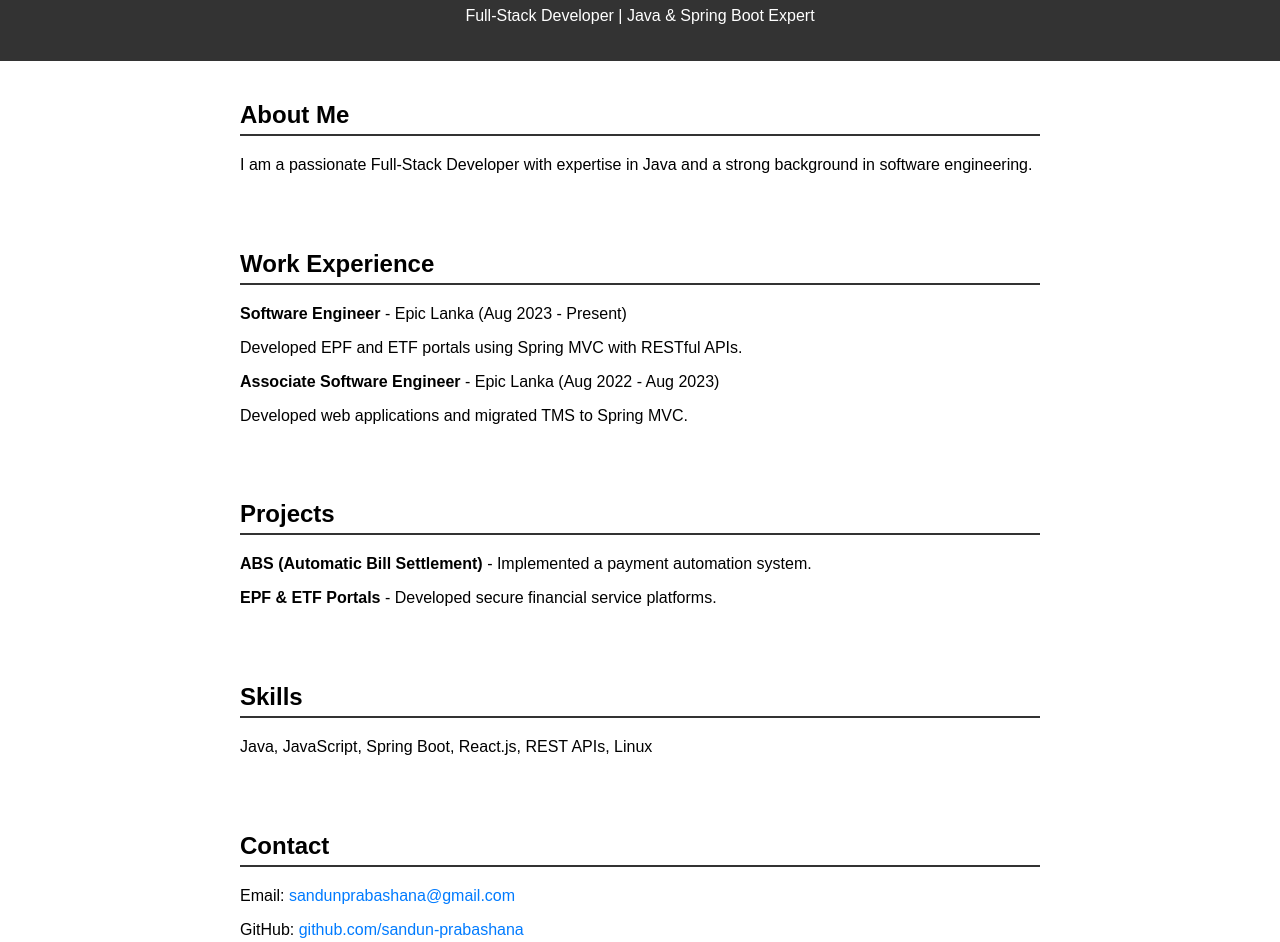
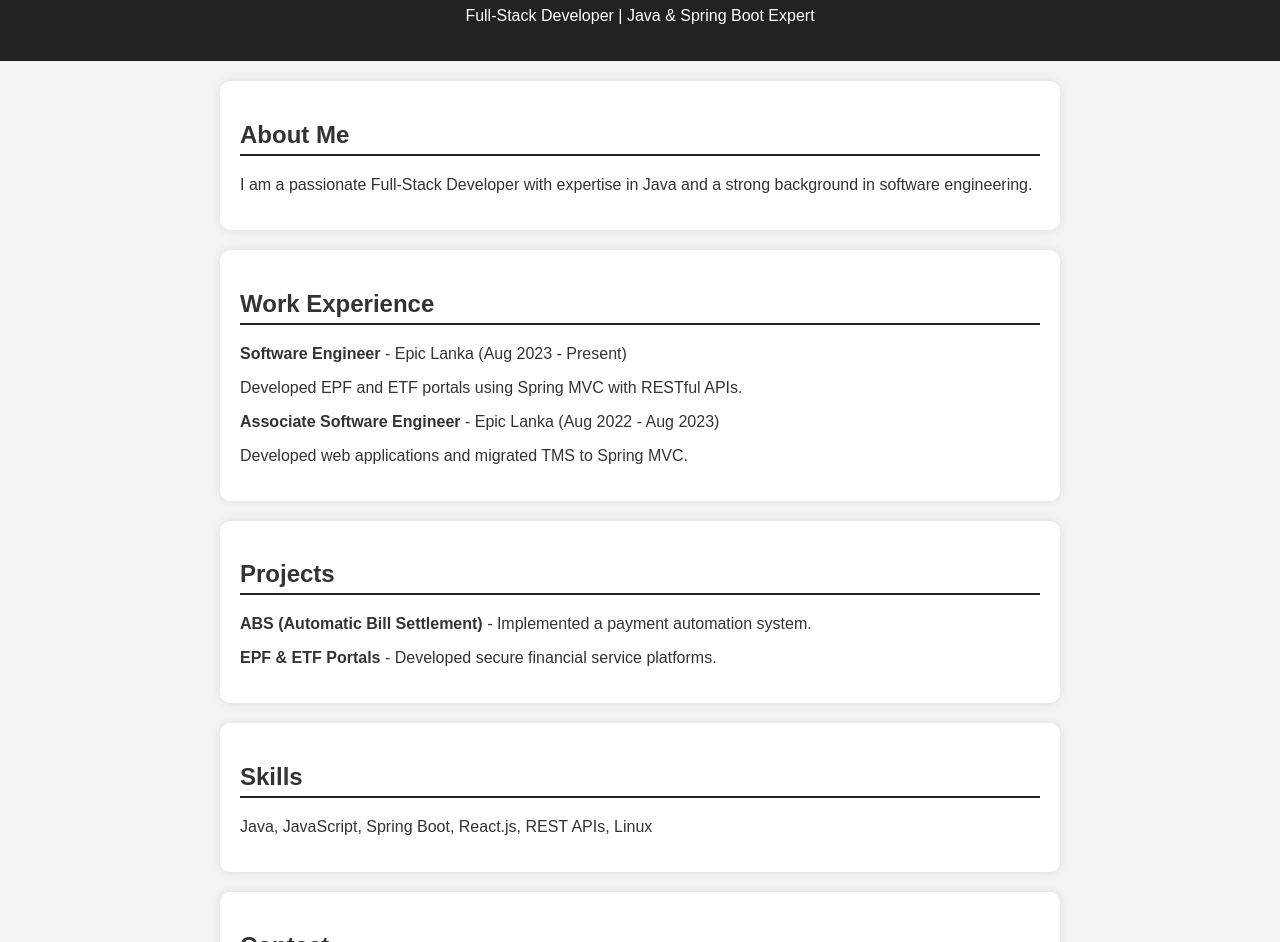
Before and after one commit to sandun-prabashana/portfolio, a plain HTML site: page index.html in a window 1280 px wide. Shown: the part 93-1035 px from the top of the page. Drawn offline with Linux system fonts and the light colour scheme.

Commit message:
Added advanced styling and animations

```diff
--- a/index.html
+++ b/index.html
@@ -4,13 +4,7 @@
     <meta charset="UTF-8">
     <meta name="viewport" content="width=device-width, initial-scale=1.0">
     <title>Sandun Prabashana | Portfolio</title>
-    <style>
-        body { font-family: Arial, sans-serif; margin: 0; padding: 0; }
-        header { background: #333; color: white; text-align: center; padding: 20px; }
-        section { padding: 20px; max-width: 800px; margin: auto; }
-        h2 { border-bottom: 2px solid #333; padding-bottom: 5px; }
-        .contact a { text-decoration: none; color: #007BFF; }
-    </style>
+    <link rel="stylesheet" href="styles.css">
 </head>
 <body>
     <header>
@@ -18,12 +12,12 @@
         <p>Full-Stack Developer | Java & Spring Boot Expert</p>
     </header>
 
-    <section>
+    <section id="about">
         <h2>About Me</h2>
         <p>I am a passionate Full-Stack Developer with expertise in Java and a strong background in software engineering.</p>
     </section>
 
-    <section>
+    <section id="experience">
         <h2>Work Experience</h2>
         <p><b>Software Engineer</b> - Epic Lanka (Aug 2023 - Present)</p>
         <p>Developed EPF and ETF portals using Spring MVC with RESTful APIs.</p>
@@ -32,22 +26,24 @@
         <p>Developed web applications and migrated TMS to Spring MVC.</p>
     </section>
 
-    <section>
+    <section id="projects">
         <h2>Projects</h2>
         <p><b>ABS (Automatic Bill Settlement)</b> - Implemented a payment automation system.</p>
         <p><b>EPF & ETF Portals</b> - Developed secure financial service platforms.</p>
     </section>
 
-    <section>
+    <section id="skills">
         <h2>Skills</h2>
         <p>Java, JavaScript, Spring Boot, React.js, REST APIs, Linux</p>
     </section>
 
-    <section class="contact">
+    <section id="contact" class="contact">
         <h2>Contact</h2>
         <p>Email: <a href="mailto:sandunprabashana@gmail.com">sandunprabashana@gmail.com</a></p>
         <p>GitHub: <a href="https://github.com/sandun-prabashana" target="_blank">github.com/sandun-prabashana</a></p>
         <p>LinkedIn: <a href="https://linkedin.com/in/sandun-prabashana" target="_blank">linkedin.com/in/sandun-prabashana</a></p>
     </section>
+
+    <script src="script.js"></script>
 </body>
 </html>
--- /dev/null
+++ b/script.js
@@ -0,0 +1,20 @@
+document.addEventListener("DOMContentLoaded", function () {
+  let sections = document.querySelectorAll("section");
+  sections.forEach((section) => {
+    section.style.opacity = 0;
+    section.style.transform = "translateY(20px)";
+  });
+
+  function fadeInSections() {
+    sections.forEach((section, index) => {
+      setTimeout(() => {
+        section.style.transition =
+          "opacity 0.6s ease-out, transform 0.6s ease-out";
+        section.style.opacity = 1;
+        section.style.transform = "translateY(0)";
+      }, index * 200);
+    });
+  }
+
+  fadeInSections();
+});
--- /dev/null
+++ b/styles.css
@@ -0,0 +1,39 @@
+body {
+    font-family: Arial, sans-serif;
+    margin: 0;
+    padding: 0;
+    background: #f4f4f4;
+    color: #333;
+}
+
+header {
+    background: #222;
+    color: white;
+    text-align: center;
+    padding: 20px;
+}
+
+section {
+    padding: 20px;
+    max-width: 800px;
+    margin: auto;
+    background: white;
+    box-shadow: 0 0 10px rgba(0,0,0,0.1);
+    margin-top: 20px;
+    border-radius: 10px;
+}
+
+h2 {
+    border-bottom: 2px solid #222;
+    padding-bottom: 5px;
+}
+
+.contact a {
+    text-decoration: none;
+    color: #007BFF;
+    font-weight: bold;
+}
+
+.contact a:hover {
+    color: #0056b3;
+}
```
